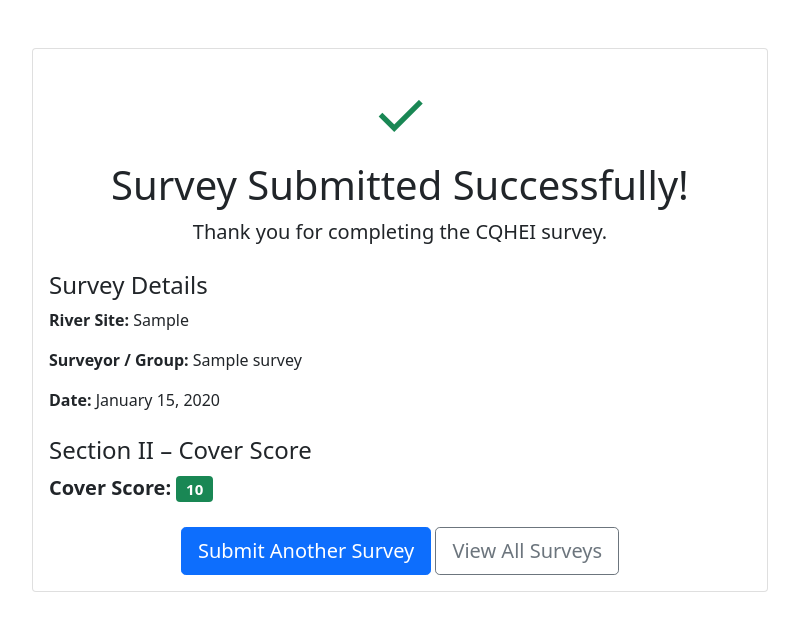
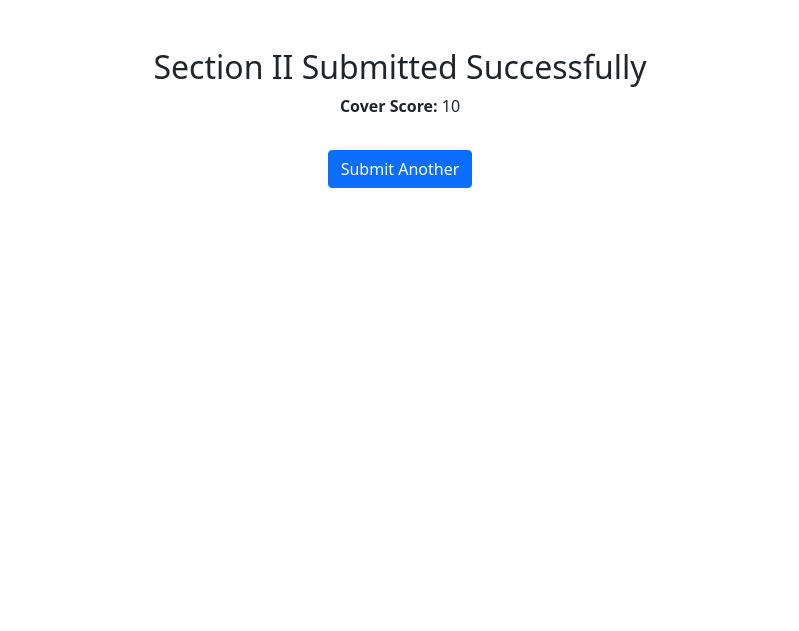
Before and after one commit to RathnasriB/cQHEI_Project, a Django app: template templates/success.html in a window 1280 px wide. Shown: the top 631 px of the page, without its empty margins (240-1039 px from the left). Run offline with Django 5.2, Linux system fonts and the light colour scheme; the template is opened without the code that fills it: most values are stand-ins (such as "Sample title", 1, 10 or a date in 2020).

Commit message:
Fix success page for Section II only flow

```diff
--- a/templates/success.html
+++ b/templates/success.html
@@ -7,52 +7,16 @@
     <link href="https://cdn.jsdelivr.net/npm/bootstrap@5.1.3/dist/css/bootstrap.min.css" rel="stylesheet">
 </head>
 <body>
-    <div class="container mt-5">
-        <div class="row justify-content-center">
-            <div class="col-md-8">
-                <div class="card">
-                    <div class="card-body text-center">
-                        <div class="mb-4">
-                            <div class="text-success" style="font-size: 4rem;">✓</div>
-                            <h1 class="card-title">Survey Submitted Successfully!</h1>
-                            <p class="card-text lead">Thank you for completing the CQHEI survey.</p>
-                        </div>
+    <div class="container mt-5 text-center">
+        <h2>Section II Submitted Successfully</h2>
 
-                        <div class="mb-4 text-start">
-                            <h4>Survey Details</h4>
-                            <p><strong>River Site:</strong> {{ survey.river_site }}</p>
-                            <p><strong>Surveyor / Group:</strong> {{ survey.name_group }}</p>
-                            <p><strong>Date:</strong> {{ survey.survey_date|date:"F j, Y" }}</p>
-                        </div>
+        <p><strong>Cover Score:</strong> {{ cover_score }}</p>
 
-                        <div class="mb-4 text-start">
-                            <h4>Section II – Cover Score</h4>
-                            {% if survey.cover_score is not None %}
-                                <p class="fs-5">
-                                    <strong>Cover Score:</strong>
-                                    <span class="badge bg-success">
-                                        {{ survey.cover_score }}
-                                    </span>
-                                </p>
-                            {% else %}
-                                <p class="text-muted">
-                                    Cover score not available.
-                                </p>
-                            {% endif %}
-                        </div>
-
-                        <div class="d-grid gap-2 d-md-block">
-                            <a href="{% url 'survey_form' %}" class="btn btn-primary btn-lg">
-                                Submit Another Survey
-                            </a>
-                            <a href="{% url 'survey_list' %}" class="btn btn-outline-secondary btn-lg">
-                                View All Surveys
-                            </a>
-                        </div>
-                    </div>
-                </div>
-            </div>
-        </div>
+        <a href="{% url 'survey_form' %}" class="btn btn-primary mt-3">
+            Submit Another
+        </a>
     </div>
 </body>
+
+</body>
 </html>
```
